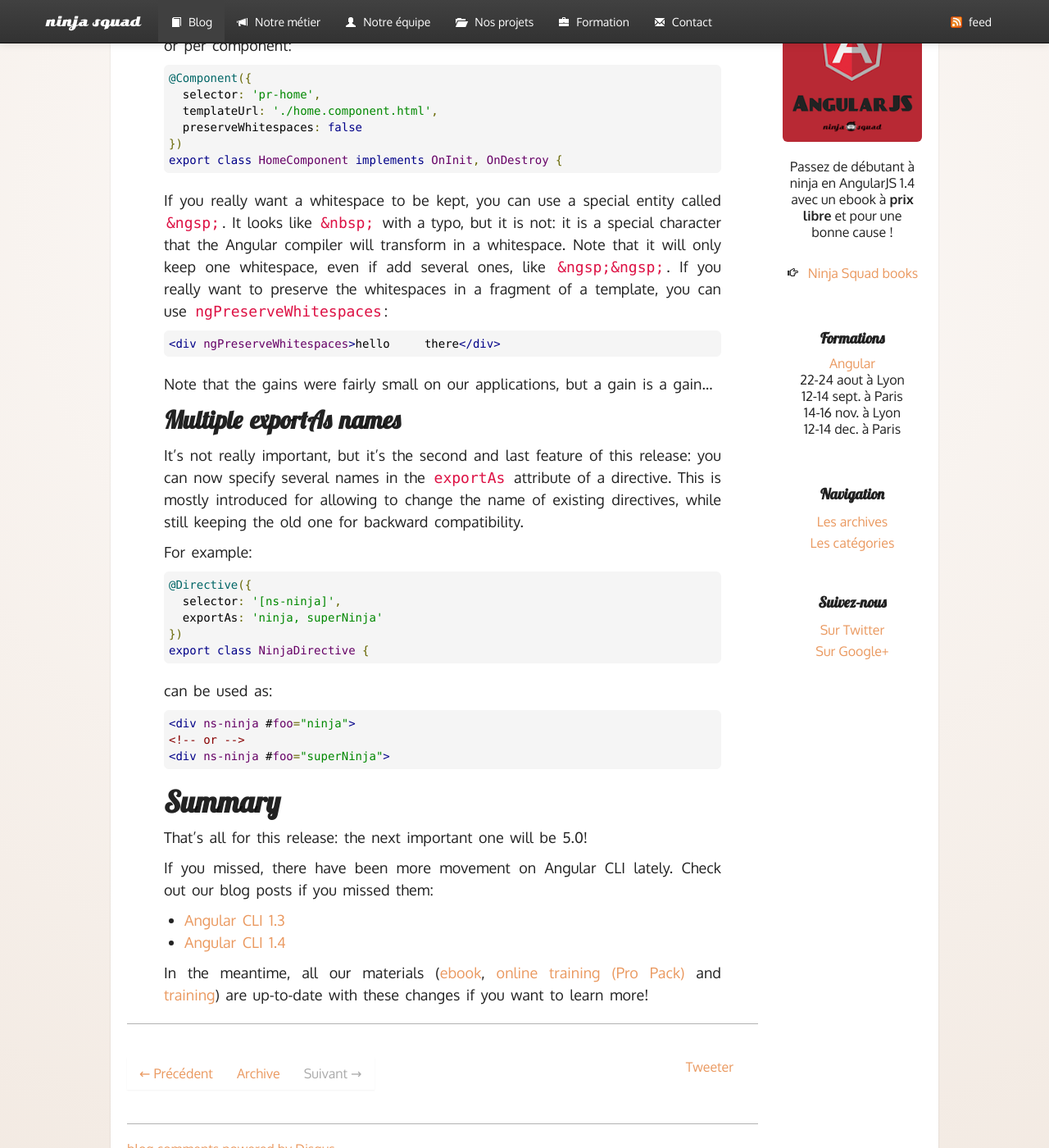
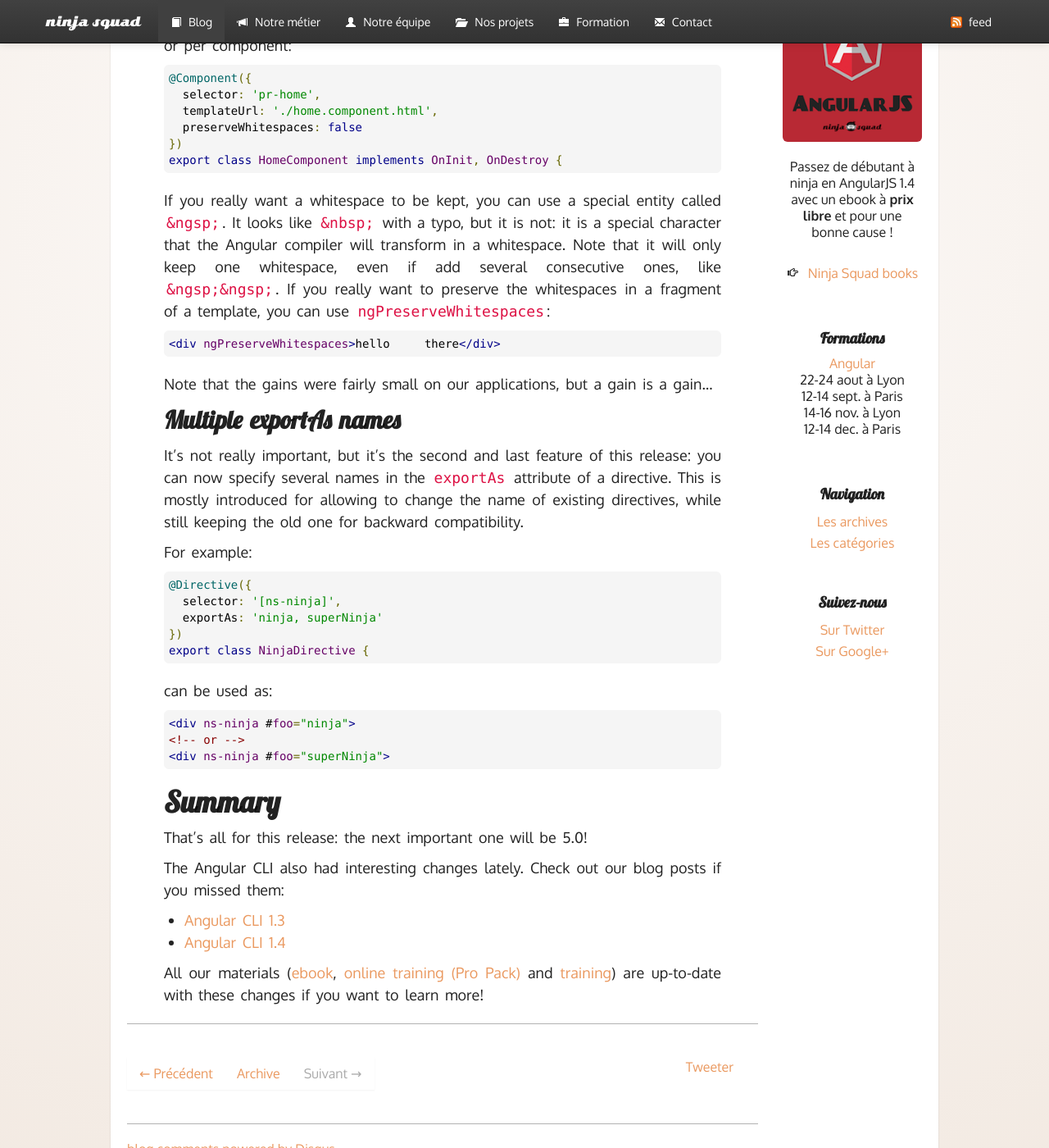
Before and after one commit to Ninja-Squad/ninja-squad.github.com, a Jekyll site: the page built from _posts/2017-09-18-what-is-new-angular-4.4.md, in a window 1280 px wide and 1400 px high, scrolled down 1021 px. Shown: the whole window at 82% size. Built offline with Jekyll 4.4.1, drawn with Linux system fonts in a browser that asks for light colours; comment, search, counter and statistics services are not loaded.

Commit message:
fix: post ng 4.4 feedback

```diff
--- a/_posts/2017-09-18-what-is-new-angular-4.4.md
+++ b/_posts/2017-09-18-what-is-new-angular-4.4.md
@@ -49,7 +49,7 @@ If you really want a whitespace to be kept,
 you can use a special entity called `&ngsp;`.
 It looks like `&nbsp;` with a typo, but it is not:
 it is a special character that the Angular compiler will transform in a whitespace.
-Note that it will only keep one whitespace, even if add several ones, like `&ngsp;&ngsp;`.
+Note that it will only keep one whitespace, even if add several consecutive ones, like `&ngsp;&ngsp;`.
 If you really want to preserve the whitespaces in a fragment of a template,
 you can use `ngPreserveWhitespaces`:
 
@@ -85,10 +85,10 @@ can be used as:
 
 That's all for this release: the next important one will be 5.0!
 
-If you missed, there have been more movement on Angular CLI lately.
+The Angular CLI also had interesting changes lately.
 Check out our blog posts if you missed them:
 
 - [Angular CLI 1.3](/2017/08/10/angular-cli-1.3/)
 - [Angular CLI 1.4](/2017/09/14/angular-cli-1.4/)
 
-In the meantime, all our materials ([ebook](https://books.ninja-squad.com/angular), [online training (Pro Pack)](https://angular-exercises.ninja-squad.com/) and [training](http://ninja-squad.com/training/angular)) are up-to-date with these changes if you want to learn more!
+All our materials ([ebook](https://books.ninja-squad.com/angular), [online training (Pro Pack)](https://angular-exercises.ninja-squad.com/) and [training](http://ninja-squad.com/training/angular)) are up-to-date with these changes if you want to learn more!
```
